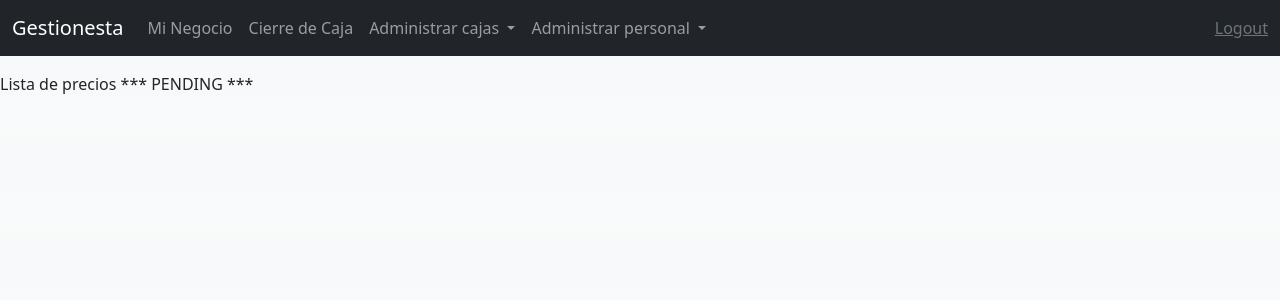
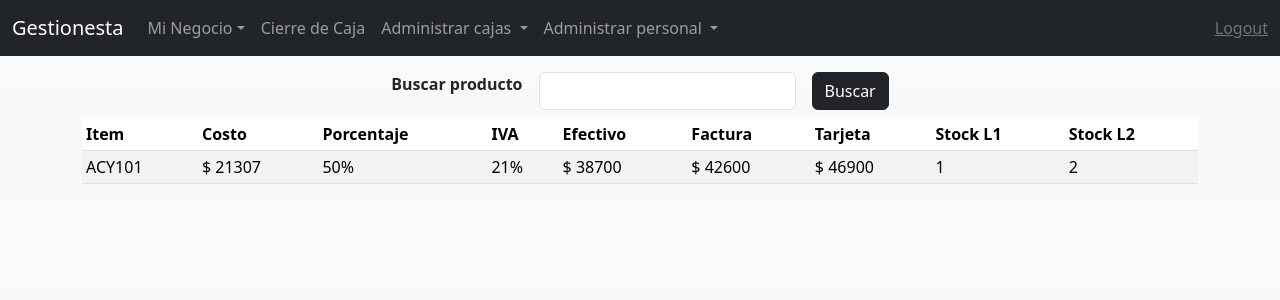
Before and after one commit to ezeguada/GestionestaERP, a Flask app: page /listaprecios in a window 1280 px wide. Shown: the top 300 px of the page. Run offline with Flask 3, Linux system fonts and the light colour scheme; a user stored in the database is signed in; some libraries are stand-ins or nearby versions.

Commit message:
feat(compras.html, gastos.html, stock.html, listaprecios.html): Creación y actualización de nuevas funciones

```diff
--- a/app.py
+++ b/app.py
@@ -165,6 +165,18 @@ def listaprecios():
 @login_required
 def stock():
     return render_template("stock.html", nombre="Control de stock")
+
+
+@app.route("/compras", methods=["GET", "POST"])
+@login_required
+def compras():
+    return render_template("compras.html", nombre="Compras")
+
+
+@app.route("/gastos", methods=["GET", "POST"])
+@login_required
+def gastos():
+    return render_template("gastos.html", nombre="Gastos")
 
 
 @app.route("/formulario", methods=["GET", "POST"])
--- a/templates/cargadiaria.html
+++ b/templates/cargadiaria.html
@@ -9,7 +9,7 @@
 <div class="container">
 
     <!-- Carga de datos a la base de datos -->
-     <h2 class="text-center">Carga diaria</h2>
+     <h2>Carga diaria</h2>
 
     <div class="accordion accordion-flush border border-1 mb-2" style="background: #f8f9fa; box-shadow: 0px 4px 10px rgba(0,0,0,0.1);" id="accordionFlushCargadiaria">
         <div class="accordion-item">
--- a/templates/layout.html
+++ b/templates/layout.html
@@ -20,8 +20,16 @@
             <div class="collapse navbar-collapse" id="navbarSupportedContent">
                 <ul class="navbar-nav me-auto mb-2 mb-lg-0">
                 {% if session["user_id"] %}
-                <li class="nav-item">
-                    <a class="nav-link" href="/minegocio">Mi Negocio</a>
+                <li class="nav-item dropdown">
+                    <a class="nav-link dropdown-toggle" href="#" role="button" data-bs-toggle="dropdown" aria-expanded="false">Mi Negocio</a>
+                    <ul class="dropdown-menu dropdown-menu-dark">
+                        <li><a class="dropdown-item" href="/cargadiaria" class="btn btn-dark mt-3">Carga Diaria</a></li>
+                        <li><a class="dropdown-item" href="/presupuestos" class="btn btn-dark mt-3">Presupuestos</a></li>
+                        <li><a class="dropdown-item" href="/listaprecios" class="btn btn-dark mt-3">Lista de precios</a></li>
+                        <li><a class="dropdown-item" href="/compras" class="btn btn-dark mt-3">Compras</a></li>
+                        <li><a class="dropdown-item" href="/gastos" class="btn btn-dark mt-3">Gastos</a></li>
+                        <li><a class="dropdown-item" href="/stock" class="btn btn-dark mt-3 mb-2">Control de stock</a></li>
+                    </ul>
                 </li>
                 <li class="nav-item">
                     <a class="nav-link" href="/formulario">Cierre de Caja</a>
--- a/templates/listaprecios.html
+++ b/templates/listaprecios.html
@@ -1,11 +1,59 @@
 {% extends "layout.html" %}
 
 {% block title %}
-    {{ type }}
+    {{ nombre }}
 {% endblock %}
 
 {% block body %}
 
-Lista de precios *** PENDING ***
+<!-- Lista de precios *** PENDING ***
+ITEM	 COSTO	PORCENTAJE	IVA	 EFECTIVO	 FACTURA	 TARJETA	STOCK L1	STOCK L2 -->
+
+<form action="/listaprecios" method="post" class="row g-3 needs-validation justify-content-center mb-2"  novalidate>
+    <div class="col-auto">
+        <label for="nombreproducto" class="form-label fw-bold">Buscar producto</label>
+    </div>
+    <div class="col-auto">
+        <input id="nombreproducto" name="nombreproducto" class="form-control" type="text" />
+    </div>
+    <div class="col-auto">
+        <button class="btn btn-dark" type="submit">Buscar</button>
+    </div>
+</form>
+
+<div class="container">
+    <!-- Títulos de la tabla de carga diaria -->
+    <table class="table table-striped table-hover table-sm">
+        <thead>
+            <tr>
+                <th scope="col">Item</th>
+                <th scope="col">Costo</th>
+                <th scope="col">Porcentaje</th>
+                <th scope="col">IVA</th>
+                <th scope="col">Efectivo</th>
+                <th scope="col">Factura</th>
+                <th scope="col">Tarjeta</th>
+                <th scope="col">Stock L1</th>
+                <th scope="col">Stock L2</th>
+            </tr>
+        </thead>
+        <tbody>
+
+
+            <!-- Parte de la tabla que hay que ITERAR con la base de datos de mercadería -->
+            <tr>
+                <td scope="row">ACY101</td>
+                <td>$ 21307</td>
+                <td>50%</td>
+                <td>21%</td>
+                <td>$ 38700</td>
+                <td>$ 42600</td>
+                <td>$ 46900</td>
+                <td>1</td>
+                <td>2</td>
+            </tr>
+        </tbody>
+    </table>
+</div>
 
 {% endblock %}
--- a/templates/minegocio.html
+++ b/templates/minegocio.html
@@ -1,7 +1,7 @@
 {% extends "layout.html" %}
 
 {% block title %}
-    {{ type }}
+    {{ nombre }}
 {% endblock %}
 
 {% block body %}
@@ -15,6 +15,8 @@
                     <a href="/cargadiaria" class="btn btn-dark mt-3">Carga Diaria</a>
                     <a href="/presupuestos" class="btn btn-dark mt-3">Presupuestos</a>
                     <a href="/listaprecios" class="btn btn-dark mt-3">Lista de precios</a>
+                    <a href="/compras" class="btn btn-dark mt-3">Compras</a>
+                    <a href="/gastos" class="btn btn-dark mt-3">Gastos</a>
                     <a href="/stock" class="btn btn-dark mt-3 mb-2">Control de stock</a>
                 </div>
             </div>
--- a/templates/presupuestos.html
+++ b/templates/presupuestos.html
@@ -6,6 +6,7 @@
 
 {% block body %}
 <div class="container">
+    <h2>Nuevo presupuesto</h2>
     <form action="/presupuestos" method="post" class="container py-4 needs-validation mb-2" style="background: #f8f9fa; box-shadow: 0px 4px 10px rgba(0,0,0,0.1);" novalidate>
 
         <table class="table table-hover table-sm table-light">
```
Also changed, not shown: templates/compras.html (added, +117 -0 lines), templates/gastos.html (added, +112 -0 lines), templates/stock.html (+36 -1 lines), 1 other file.
